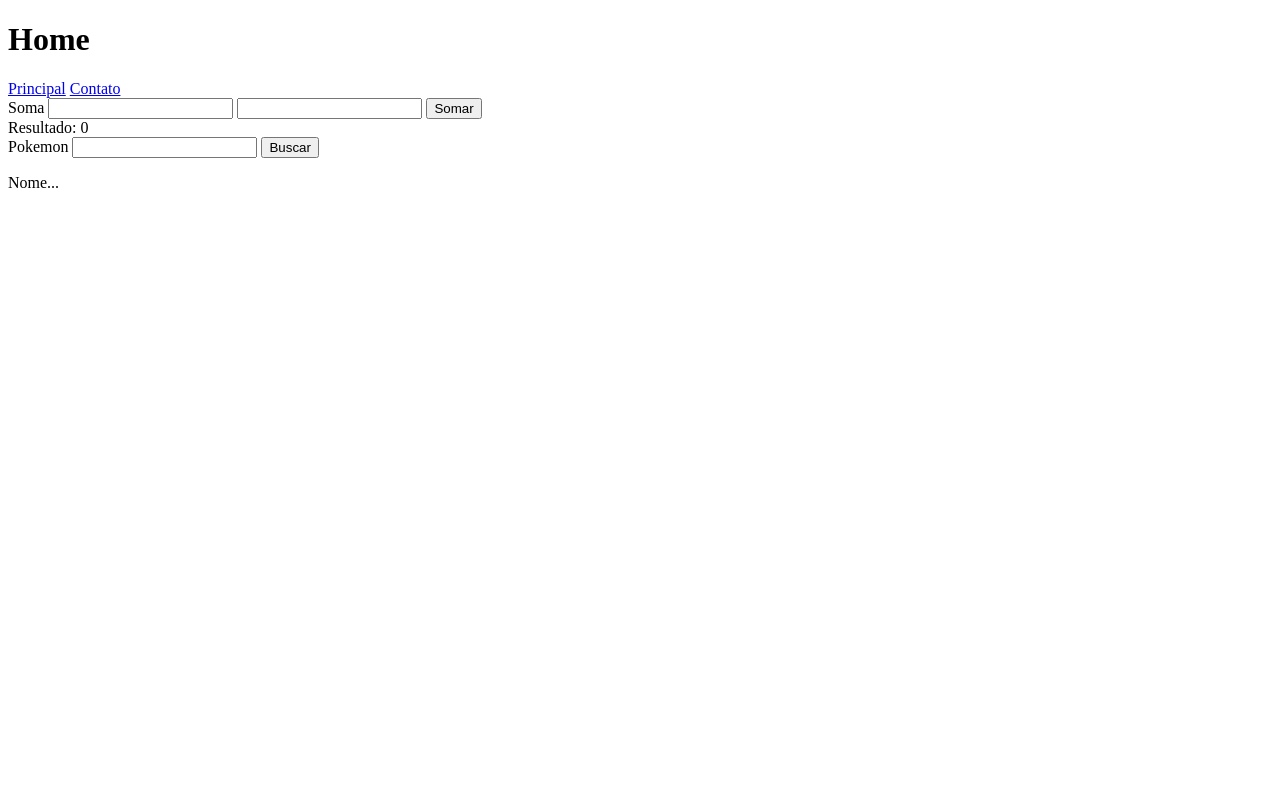
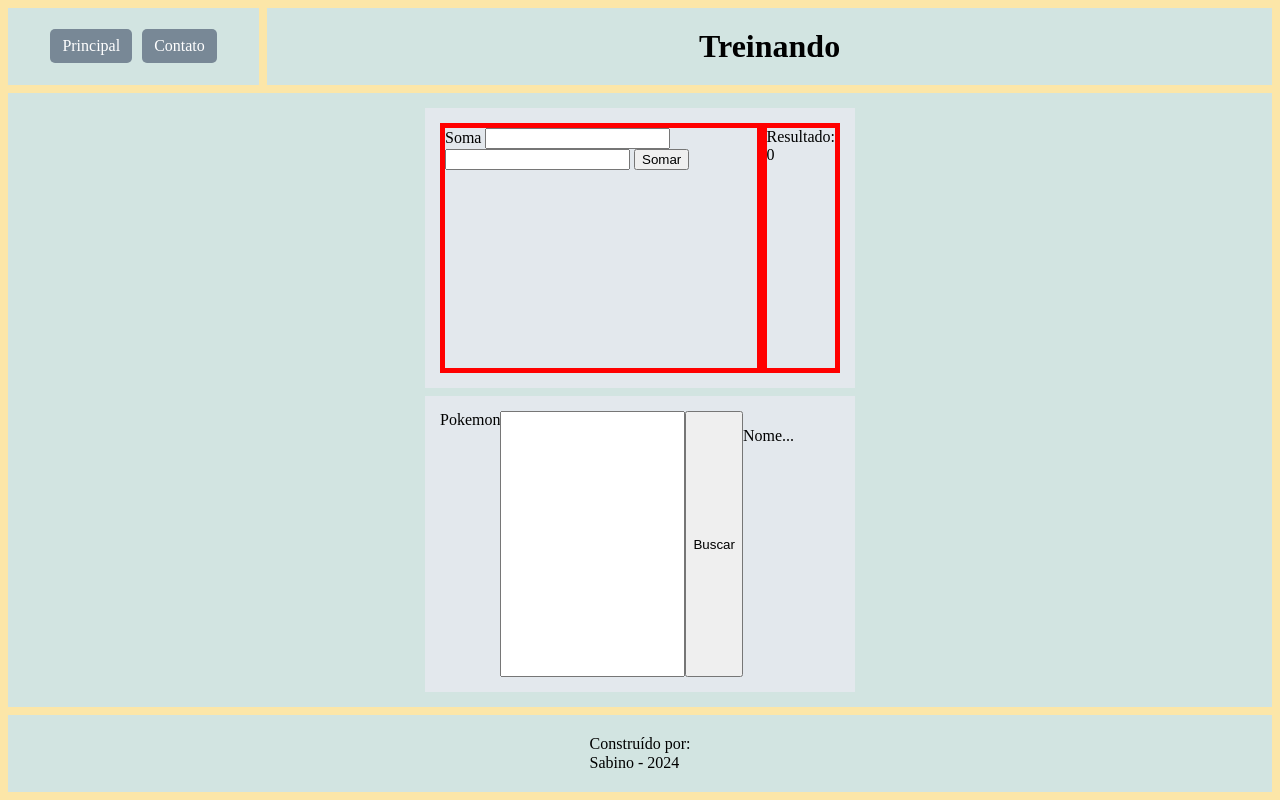
Before and after one commit to 1606114/completojs, a plain HTML site: page index.html in a window 1280 px wide. Drawn offline with Linux system fonts and the light colour scheme.

Commit message:
Inicia correção de gridlayout e flexbox

```diff
--- a/index.html
+++ b/index.html
@@ -13,25 +13,32 @@
 
 <body>
 
-    <header>
-        <h1>Home</h1>
-        <a href="#">Principal</a>
-        <a href="contato.html">Contato</a>
+    <header class="cabecalhoAoLado">
+        <a class="navButton" href="#">Principal</a>
+        <a class="navButton" href="contato.html">Contato</a>
     </header>
 
-    <main>
-        <div>
+    <header class="cabecalhoPrincipal">
+        <h1>Treinando</h1>
+    </header>
+
+    <main class="principal">
+        <div class="card">
+            <div class="coluna">
                 Soma
                 <input type="number" name="" id="inputNumeroUm">
                 <input type="number" name="" id="inputNumeroDois">
                 <button onclick="processarSoma()">Somar</button>
+            </div>
 
+            <div class="coluna">
                 <div id="resultadoSoma">
                     Resultado: 0
                 </div>
             </div>
+        </div>
 
-        <div>
+        <div class="card">
             Pokemon
             <input type="text" name="" id="idPokemon">
             <button onclick="processarPokemon()">Buscar</button>
@@ -42,6 +49,13 @@
             </div>
         </div>
     </main>
+
+    <footer class="rodape">
+        <author>
+            <p>Construído por:</p>
+            <p>Sabino - 2024</p>
+        </author>
+    </footer>
 </body>
 
 </html>
--- a/layout.css
+++ b/layout.css
@@ -0,0 +1,125 @@
+
+/*
+Amarelo:
+#FCE6A8
+Verde:
+#D2E4E1
+Cinza claro:
+#E3E8ED
+Cinza médio:
+#CED8E0
+Cinza escuro:
+#788896
+*/
+
+/* RESETS */
+body {
+    margin: 0px;
+    height: 100vh;
+    box-sizing: border-box;
+}
+
+h1 {
+    margin: 0px;
+}
+
+
+/* LAYOUT */
+body {
+    background-color: #FCE6A8;
+    padding: 8px;
+
+    display: grid;
+    gap: 8px;
+
+    grid-template-columns: 0.2fr 0.8fr;
+    grid-template-rows: 0.1fr 0.8fr 0.1fr;
+
+    grid-template-areas:
+        "cabecalhoAoLado cabecalhoPrincipal"
+        "principal principal"
+        "rodape rodape";
+}
+
+.cabecalhoAoLado, .cabecalhoPrincipal, .principal, .rodape {
+    background-color: #D2E4E1;
+}
+
+.cabecalhoAoLado {
+    grid-area: cabecalhoAoLado;
+
+    display: flex;
+
+    padding: 10px;
+    gap: 10px;
+
+    align-items: center;
+    justify-content: center;
+}
+
+.cabecalhoPrincipal {
+    grid-area: cabecalhoPrincipal;
+
+    display: flex;
+
+    align-items: center;
+    justify-content: center;
+}
+
+.principal {
+    grid-area: principal;
+
+    display: flex;
+    flex-direction: column;
+
+    padding: 15px 8px;
+    gap: 8px;
+
+    align-items: center;
+    justify-content: center;
+}
+
+.rodape {
+    grid-area: rodape;
+
+    display: flex;
+
+    align-items: center;
+    justify-content: center;
+}
+
+.rodape p {
+    margin: 1px;
+}
+
+
+
+/* COMPONENTES */
+
+
+.navButton {
+    background-color: #788896;
+    padding: 8px 12px 8px 12px;
+
+    border-radius: 5px;
+
+    text-decoration: none;
+    color: white;
+}
+
+.card { /* Linha */
+    background-color: #E3E8ED;
+
+    flex-grow: 1;
+
+    min-width: 400px;
+    max-width: 400px;
+
+    padding: 15px;
+
+    display: flex;
+}
+
+.coluna { /* Coluna */
+    border: red solid 5px;
+}
```
Lines whose indentation alone changed are shown as unchanged.
